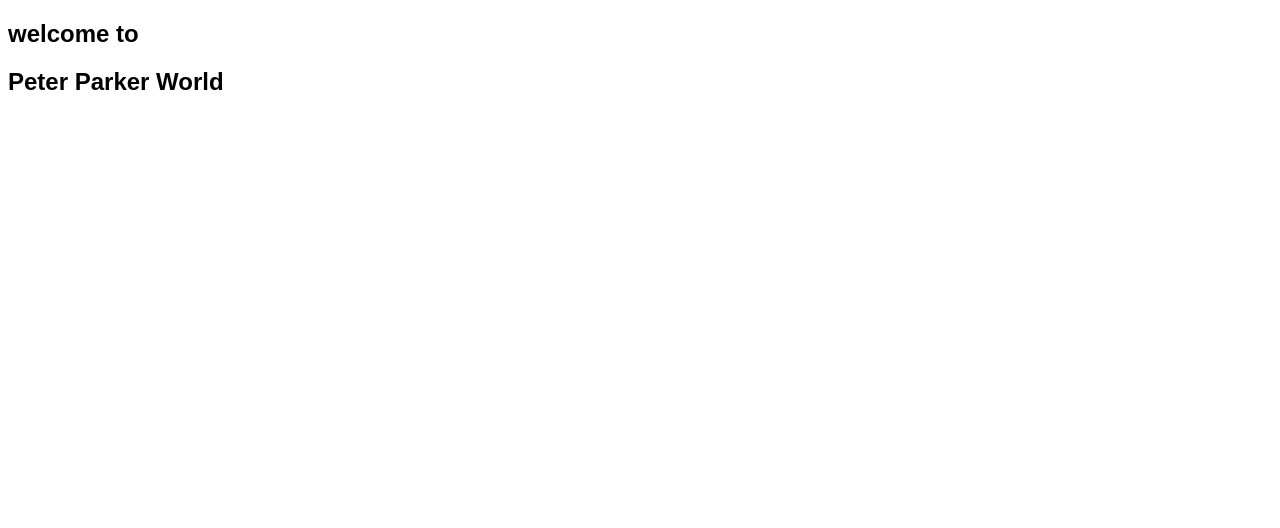
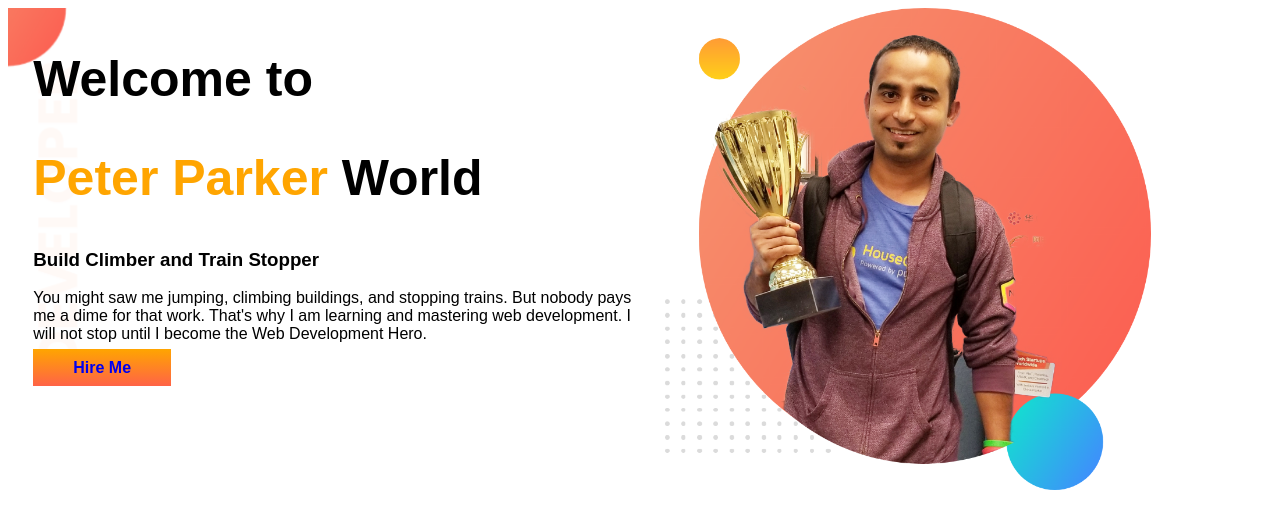
Before and after one commit to raselahmed332/simple_protfolio, a plain HTML site: page index.html in a window 1280 px wide. Drawn offline with Linux system fonts and the light colour scheme.

Commit message:
first section added

```diff
--- a/index.html
+++ b/index.html
@@ -14,9 +14,17 @@
 <body>
     <section class="hero">
         <div class="half-width">
-            <h1>welcome to</h1>
-            <h1><span class="yellow">Peter Parker</span> World</h1>
+            <h1>Welcome to</h1>
+            <h1><span class="orange">Peter Parker</span> World</h1>
+            <h3>Build Climber and Train Stopper</h3>
+                <p>You might saw me jumping, climbing buildings, and stopping trains. But nobody pays me a dime for that work. That's why I am learning and mastering web development. I will not stop until I become the Web Development Hero.
+
+                </p>
+                <a class="a-button" href="#">Hire Me</a>
         </div>
+        <div class="half-width">
+            <img src="images/jhankar.png" alt="">
+
     </section>
 </body>
 </html>
--- a/style.css
+++ b/style.css
@@ -1,3 +1,33 @@
 body {
     font-family: 'Poooins', sans-serif;
 }
+h1 {
+    font-size: 50px;
+
+}
+section {
+    display: flex;
+}
+.hero {
+
+    background-image: url(images/top-banner.png);
+    background-repeat: no-repeat;
+
+
+}
+.half-width {
+    width: 50%;
+    padding-left: 2%;
+}
+.half-width img {
+    width: 80%;
+}
+.half-width .orange {
+    color: orange;
+}
+.a-button {
+    font-weight: 700;
+    text-decoration: none;
+    padding: 10px 40px;
+    background-image: linear-gradient(orange, tomato);
+}
```
